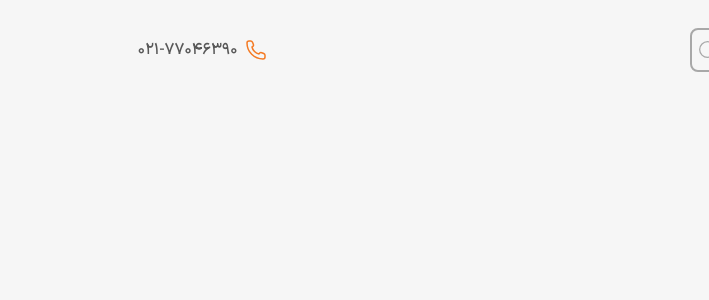
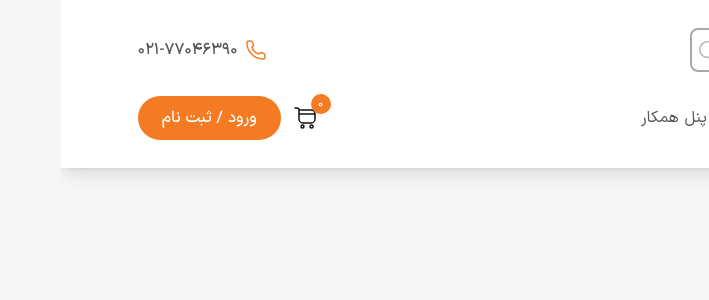
Before and after one commit to Amirmohamads1383/digi-bazar, a React (Vite) app: page / in a window 1280 px wide. Shown: the top 300 px of the page, without its empty margins (571-1280 px from the left). Built offline with nearby package versions, Linux system fonts and the light colour scheme.

Commit message:
Complete XL Header component

```diff
--- a/src/components/Header/Header.jsx
+++ b/src/components/Header/Header.jsx
@@ -1,89 +1,31 @@
-import React, { useState } from "react";
+import TopHeader from "./components/TopHeader";
+import BottomHeader from "./components/BottomHeader";
 
 export default function Header() {
-  const [searchInput, setSearchInput] = useState("");
+  const menu = [
+    {
+      title: "صفحه اصلی",
+      path: "/",
+    },
+    {
+      title: " سبد های گوشی",
+      path: "/price-list",
+    },
+    {
+      title: " قیمت عمده",
+      path: "/price-list",
+    },
+    {
+      title: " درخواست پنل همکار",
+      path: "/price-list",
+    },
+  ];
   return (
     <>
-      <header className="container py-7">
-        <div className="flex items-center justify-between">
-          <div className="flex items-center gap-8">
-            <div className="flex items-center gap-1.5">
-              <span className="text-white w-9 h-9 bg-Primary rounded-xl flex items-center justify-center shadow-sm">
-                <svg
-                  xmlns="http://www.w3.org/2000/svg"
-                  width={24}
-                  height={24}
-                  viewBox="0 0 24 24"
-                  fill="none"
-                >
-                  <path
-                    d="m20 7-8 4-8-4"
-                    stroke="currentColor"
-                    strokeWidth={1.5}
-                    strokeLinecap="round"
-                    strokeLinejoin="round"
-                  />
-                  <path
-                    d="m18.625 4.668-5-2.31a3.86 3.86 0 0 0-3.25 0l-5 2.31C3.931 5.335 3 6.823 3 8.466v7.068c0 1.643.93 3.131 2.375 3.798l5 2.31a3.86 3.86 0 0 0 3.25 0l5-2.31C20.069 18.665 21 17.177 21 15.534V8.466c0-1.643-.93-3.131-2.375-3.798M12 11v11"
-                    stroke="currentColor"
-                    strokeWidth={1.5}
-                    strokeLinecap="round"
-                    strokeLinejoin="round"
-                  />
-                </svg>
-              </span>
-              <h1 className="text-2xl font-bold">دیجی بازار</h1>
-            </div>
-            <div className="relative w-100">
-              <input
-                type="text"
-                value={searchInput}
-                onChange={(e) => {
-                  setSearchInput(e.target.value);
-                }}
-                placeholder="جست و جو"
-                className="w-full p-2 border-2 border-Secondry outline-0 rounded-lg"
-              />
-              <button className="absolute left-2 top-1/2 -translate-y-1/2 text-Secondry cursor-pointer">
-                <svg
-                  xmlns="http://www.w3.org/2000/svg"
-                  width={20}
-                  height={20}
-                  viewBox="0 0 24 24"
-                  fill="none"
-                >
-                  <path
-                    d="M18.5 18.5 22 22m-1-10.5a9.5 9.5 0 1 0-19 0 9.5 9.5 0 0 0 19 0"
-                    stroke="currentColor"
-                    strokeWidth={1.5}
-                    strokeLinecap="round"
-                    strokeLinejoin="round"
-                  />
-                </svg>
-              </button>
-            </div>
-          </div>
-          <div className="flex items-center gap-1.5 ">
-            <span className="text-Primary">
-              <svg
-                xmlns="http://www.w3.org/2000/svg"
-                width={24}
-                height={24}
-                viewBox="0 0 24 24"
-                fill="none"
-              >
-                <path
-                  d="M21 19v-1.646a2 2 0 0 0-1.257-1.857l-2.034-.813a2 2 0 0 0-2.532.962L15 16s-2.5-.5-4.5-2.5S8 9 8 9l.354-.177a2 2 0 0 0 .963-2.532l-.814-2.034A2 2 0 0 0 6.646 3H5a2 2 0 0 0-2 2c0 8.837 7.163 16 16 16a2 2 0 0 0 2-2Z"
-                  stroke="currentColor"
-                  strokeWidth={1.5}
-                  strokeLinejoin="round"
-                />
-              </svg>
-            </span>
-            <span className="text-base font-medium text-Caption">
-              021-77046390
-            </span>
-          </div>
+      <header className="py-7 bg-white shadow-lg">
+        <div className="container flex flex-col gap-6">
+          <TopHeader />
+          <BottomHeader menu={menu}/>
         </div>
       </header>
     </>
--- /dev/null
+++ b/src/components/Header/components/BottomHeader.jsx
@@ -0,0 +1,70 @@
+import React, { useState } from "react";
+import { Link } from "react-router";
+
+export default function BottomHeader({ menu }) {
+    const [inCart, setInCart] = useState(0);
+  return (
+    <div className="flex items-center justify-between">
+      <div className="flex items-center gap-5">
+        <div>
+          <h4 className="flex items-center gap-1.5 text-black font-semibold border-l border-l-Caption pl-5 cursor-pointer">
+            <svg
+              xmlns="http://www.w3.org/2000/svg"
+              width={24}
+              height={24}
+              viewBox="0 0 24 24"
+              fill="none"
+            >
+              <path
+                d="M2 4a2 2 0 0 1 2-2h4a2 2 0 0 1 2 2v4a2 2 0 0 1-2 2H4a2 2 0 0 1-2-2zm12 0a2 2 0 0 1 2-2h4a2 2 0 0 1 2 2v4a2 2 0 0 1-2 2h-4a2 2 0 0 1-2-2zM2 16a2 2 0 0 1 2-2h4a2 2 0 0 1 2 2v4a2 2 0 0 1-2 2H4a2 2 0 0 1-2-2zm12 0a2 2 0 0 1 2-2h4a2 2 0 0 1 2 2v4a2 2 0 0 1-2 2h-4a2 2 0 0 1-2-2z"
+                stroke="currentColor"
+                strokeWidth={1.5}
+                strokeLinejoin="round"
+              />
+            </svg>
+            دسته بندی ها
+          </h4>
+        </div>
+        <div className="flex items-center gap-6">
+          {menu.map((item) => (
+            <Link key={item.path} to={item.path}>
+              <span className="font-normal text-Caption hover:text-black transition-all">
+                {item.title}
+              </span>
+            </Link>
+          ))}
+        </div>
+      </div>
+      <div className="flex items-center gap-3">
+        <button className="text-Title relative">
+          <svg
+            xmlns="http://www.w3.org/2000/svg"
+            width={24}
+            height={24}
+            viewBox="0 0 24 24"
+            fill="none"
+          >
+            <path
+              d="M11 20.5a1.5 1.5 0 1 1-3 0 1.5 1.5 0 0 1 3 0Zm9 0a1.5 1.5 0 1 1-3 0 1.5 1.5 0 0 1 3 0Z"
+              stroke="currentColor"
+              strokeWidth={1.5}
+            />
+            <path
+              d="M6 4h12a4 4 0 0 1 4 4v5a4 4 0 0 1-4 4h-8a4 4 0 0 1-4-4zm0 0a2 2 0 0 0-2-2H2m4 6h15.5"
+              stroke="currentColor"
+              strokeWidth={1.5}
+              strokeLinecap="round"
+              strokeLinejoin="round"
+            />
+          </svg>
+          <span className="absolute -top-3 -right-3.5 w-5 h-5 flex items-center justify-center text-xs bg-Primary text-white rounded-full">
+            {inCart}
+          </span>
+        </button>
+        <button className="px-6 py-2.5 font-medium bg-Primary text-white hover:bg-white hover:text-Primary rounded-full cursor-pointer transition-all">
+          ورود / ثبت نام
+        </button>
+      </div>
+    </div>
+  );
+}
--- /dev/null
+++ b/src/components/Header/components/TopHeader.jsx
@@ -0,0 +1,85 @@
+import React, { useState } from "react";
+
+export default function TopHeader() {
+    const [searchInput, setSearchInput] = useState("");
+  return (
+    <div className="flex items-center justify-between">
+      <div className="flex items-center gap-8">
+        <div className="flex items-center gap-1.5">
+          <span className="text-white w-9 h-9 bg-Primary rounded-xl flex items-center justify-center shadow-sm">
+            <svg
+              xmlns="http://www.w3.org/2000/svg"
+              width={24}
+              height={24}
+              viewBox="0 0 24 24"
+              fill="none"
+            >
+              <path
+                d="m20 7-8 4-8-4"
+                stroke="currentColor"
+                strokeWidth={1.5}
+                strokeLinecap="round"
+                strokeLinejoin="round"
+              />
+              <path
+                d="m18.625 4.668-5-2.31a3.86 3.86 0 0 0-3.25 0l-5 2.31C3.931 5.335 3 6.823 3 8.466v7.068c0 1.643.93 3.131 2.375 3.798l5 2.31a3.86 3.86 0 0 0 3.25 0l5-2.31C20.069 18.665 21 17.177 21 15.534V8.466c0-1.643-.93-3.131-2.375-3.798M12 11v11"
+                stroke="currentColor"
+                strokeWidth={1.5}
+                strokeLinecap="round"
+                strokeLinejoin="round"
+              />
+            </svg>
+          </span>
+          <h1 className="text-2xl font-bold">دیجی بازار</h1>
+        </div>
+        <div className="relative w-100">
+          <input
+            type="text"
+            value={searchInput}
+            onChange={(e) => {
+              setSearchInput(e.target.value);
+            }}
+            placeholder="جست و جو"
+            className="w-full p-2 border-2 border-Secondry outline-0 rounded-lg"
+          />
+          <button className="absolute left-2 top-1/2 -translate-y-1/2 text-Secondry cursor-pointer">
+            <svg
+              xmlns="http://www.w3.org/2000/svg"
+              width={20}
+              height={20}
+              viewBox="0 0 24 24"
+              fill="none"
+            >
+              <path
+                d="M18.5 18.5 22 22m-1-10.5a9.5 9.5 0 1 0-19 0 9.5 9.5 0 0 0 19 0"
+                stroke="currentColor"
+                strokeWidth={1.5}
+                strokeLinecap="round"
+                strokeLinejoin="round"
+              />
+            </svg>
+          </button>
+        </div>
+      </div>
+      <div className="flex items-center gap-1.5 ">
+        <span className="text-Primary">
+          <svg
+            xmlns="http://www.w3.org/2000/svg"
+            width={24}
+            height={24}
+            viewBox="0 0 24 24"
+            fill="none"
+          >
+            <path
+              d="M21 19v-1.646a2 2 0 0 0-1.257-1.857l-2.034-.813a2 2 0 0 0-2.532.962L15 16s-2.5-.5-4.5-2.5S8 9 8 9l.354-.177a2 2 0 0 0 .963-2.532l-.814-2.034A2 2 0 0 0 6.646 3H5a2 2 0 0 0-2 2c0 8.837 7.163 16 16 16a2 2 0 0 0 2-2Z"
+              stroke="currentColor"
+              strokeWidth={1.5}
+              strokeLinejoin="round"
+            />
+          </svg>
+        </span>
+        <span className="text-base font-medium text-Caption">021-77046390</span>
+      </div>
+    </div>
+  );
+}
```
